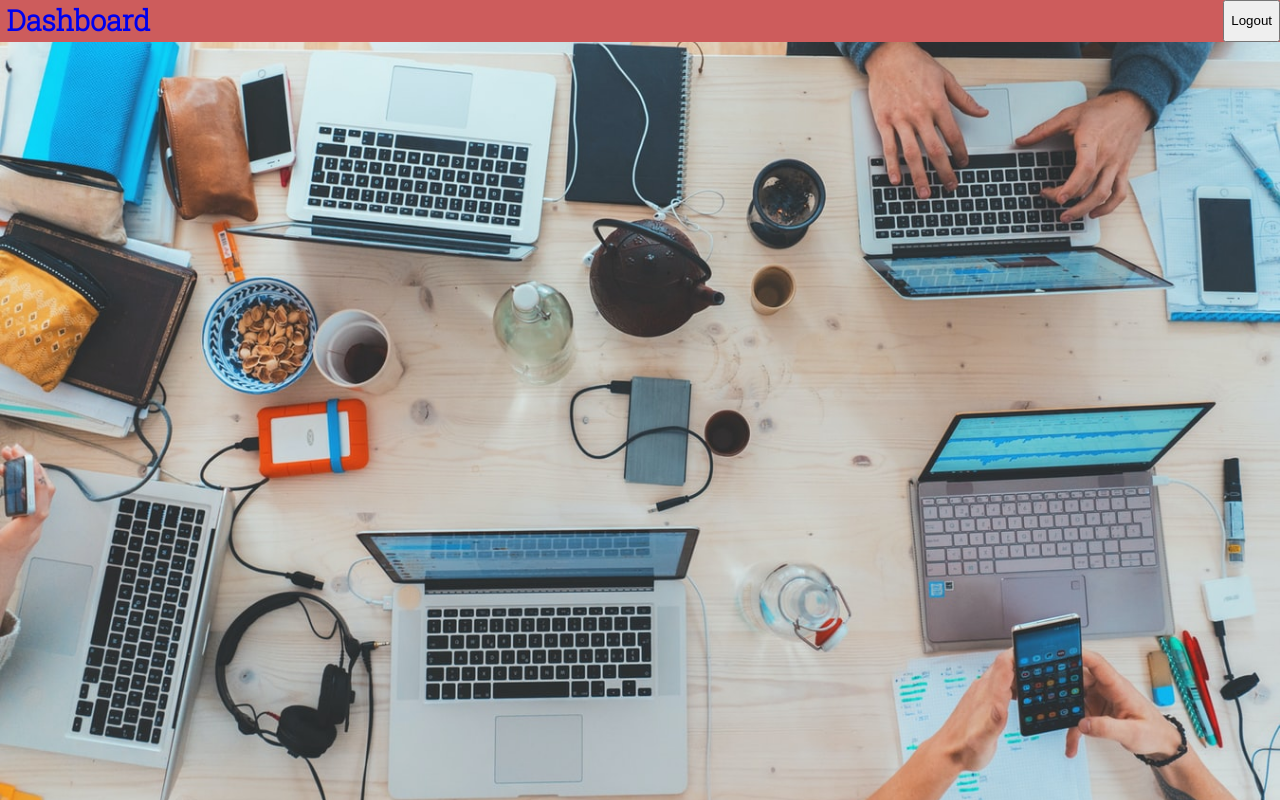
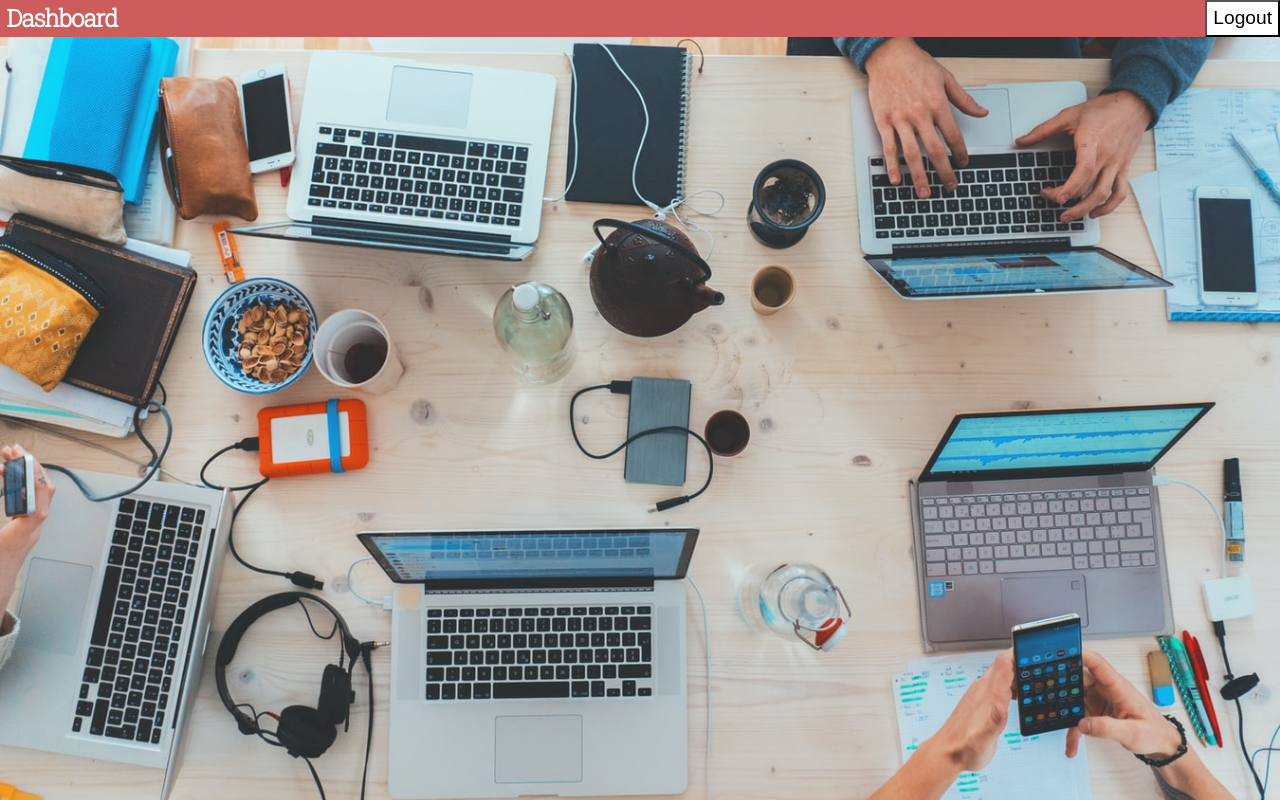
Before and after one commit to BW-Pintereach2-7-27-20/front-end, a React (Create React App) app in the folder pintereach/: page / in a window 1280 px wide. Built offline with nearby package versions, Linux system fonts and the light colour scheme; sample sign-in values are in the browser's storage.

Commit message:
commit before break

```diff
--- a/pintereach/src/App.css
+++ b/pintereach/src/App.css
@@ -168,8 +168,9 @@ body {
 
 .my-masonry-grid_column>.board-wrapper {
 	/* change div to reference your elements you put in <Masonry> */
-	background: white;
+	background: snow;
 	color: indianred;
+	font-family: serif;
 	border-radius: 4px;
 	margin-bottom: 30px;
 	padding: 30px;
@@ -177,3 +178,8 @@ body {
 	-moz-box-shadow: 18px 10px 29px 1px rgba(0,0,0,0.75);
 	box-shadow: 18px 10px 29px 1px rgba(0,0,0,0.75);
 }
+
+.board-wrapper p {
+	font-family: serif;
+	padding: 5%;
+}
--- a/pintereach/src/App.js
+++ b/pintereach/src/App.js
@@ -11,6 +11,11 @@ import NewArticle from './components/NewArticle.js';
 import Articles from './components/Articles.js';
 import styled from 'styled-components';
 
+const StyledLogout = styled.button`
+  background-color: white;
+  font-size: 1.2rem;
+`;
+
 const StyledHeader = styled.div`
   display: flex;
   justify-content: space-between;
@@ -19,15 +24,18 @@ const StyledHeader = styled.div`
 `;
 
 const StyledNavLink = styled(NavLink)`
-  text-decoration: none;
+  color: white;
+  font-size: 1.5rem;
   font-family: 'Roboto Slab', serif;
   font-weight: bold;
-  font-size: 1.8rem;
+  text-decoration: none;
+  letter-spacing: -1px;
   align-self: center;
   padding: 0.5%;
 
   &:active {
-    color: white;
+    color: coral;
+    text-shadow: 2px 2px 6px black;
   }
 `;
 
@@ -47,7 +55,7 @@ const App = () => {
             <StyledNavLink to='/dashboard' activeClassName='active-link'>
               Dashboard
             </StyledNavLink>
-            <button onClick={handleLogout}>Logout</button>
+            <StyledLogout onClick={handleLogout}>Logout</StyledLogout>
           </>
         ) : (
           <>
--- a/pintereach/src/Styled/CreateLink.js
+++ b/pintereach/src/Styled/CreateLink.js
@@ -13,10 +13,10 @@ const CreateLink = styled(Link)`
   margin-bottom: 1%;
   margin-left: 2%;
   background-color: lavenderblush;
-  border-radius: 5%;
   -webkit-box-shadow: 18px 10px 29px 1px rgba(0,0,0,0.75);
   -moz-box-shadow: 18px 10px 29px 1px rgba(0,0,0,0.75);
   box-shadow: 18px 10px 29px 1px rgba(0,0,0,0.75);
+
 `;
 
 export default CreateLink;
--- a/pintereach/src/components/Board.js
+++ b/pintereach/src/components/Board.js
@@ -1,11 +1,26 @@
 import React from 'react';
 import { Link } from 'react-router-dom';
+import styled from 'styled-components';
+
+const StyledLink = styled(Link)`
+    color: indianred;
+    font-size: 1.2rem;
+    font-weight: bold;
+    font-family: 'Roboto Slab', serif;
+    text-shadow: 1px 1px 5px coral;
+    text-transform: capitalize;
+    text-decoration: none;
+
+    &:hover {
+    text-shadow: 1px 1px 5px white, 0px 0px 6px coral;
+    }
+`;
 
 
 const Board = ({ board }) => {
   return (
     <div className='board-wrapper'>
-      <Link to={`/board/${board.id}`}>{board.name}</Link>
+      <StyledLink to={`/board/${board.id}`}>{board.name}</StyledLink>
       <p>{board.description}</p>
     </div>
   );
--- a/pintereach/src/components/NewArticle.js
+++ b/pintereach/src/components/NewArticle.js
@@ -10,6 +10,7 @@ const initialNewArticle = {
   author: '',
   host: '',
 };
+
 
 const NewArticle = (props) => {
   const [inputValue, setInputValue] = useState(initialNewArticle);
```
